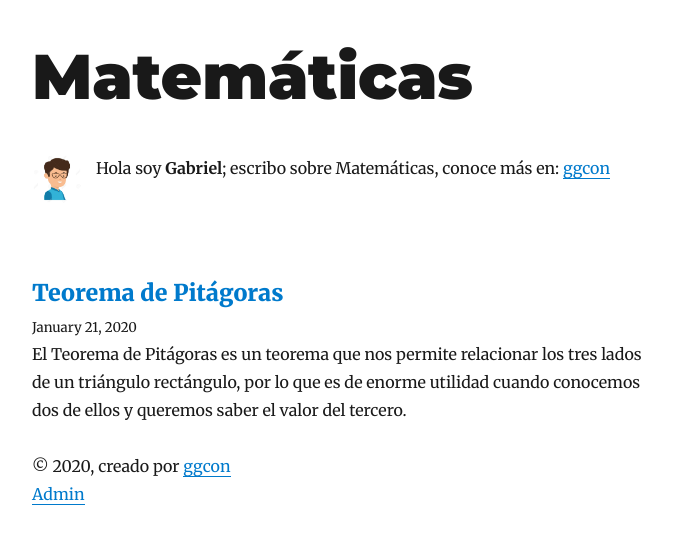
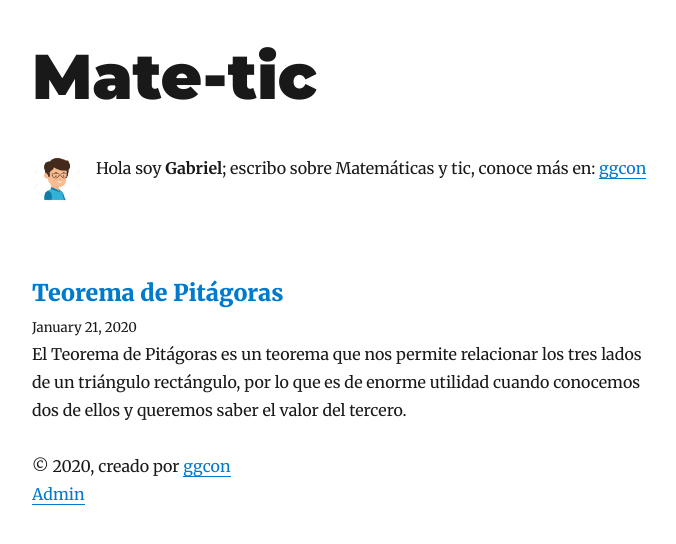
Before and after one commit to lucasg2155/mat, a Gatsby site: page / in a window 1280 px wide. Shown: the whole page, without its empty margins (293-969 px from the left). Built offline with nearby package versions, Linux system fonts and the light colour scheme; Gatsby itself is replaced by a stand-in of ours; some packages are replaced by stand-ins of ours.

Commit message:
cad 5 commit

```diff
--- a/gatsby-config.js
+++ b/gatsby-config.js
@@ -1,6 +1,6 @@
 module.exports = {
   siteMetadata: {
-    title: `Matemáticas`,
+    title: `Mate-tic`,
     author: `Gabriel`,
     description: `espacio de construcción de matemáticas.`,
     siteUrl: `http://ggcon.com.ar/`,
--- a/src/components/bio.js
+++ b/src/components/bio.js
@@ -55,7 +55,7 @@ const Bio = () => {
       />
       <p>
         Hola soy <strong>{author}</strong>; escribo sobre
-        Matemáticas, conoce más en:
+        Matemáticas y tic, conoce más en:
         {` `}
         <a href="http://www.ggcon.com.ar">
           ggcon
```
